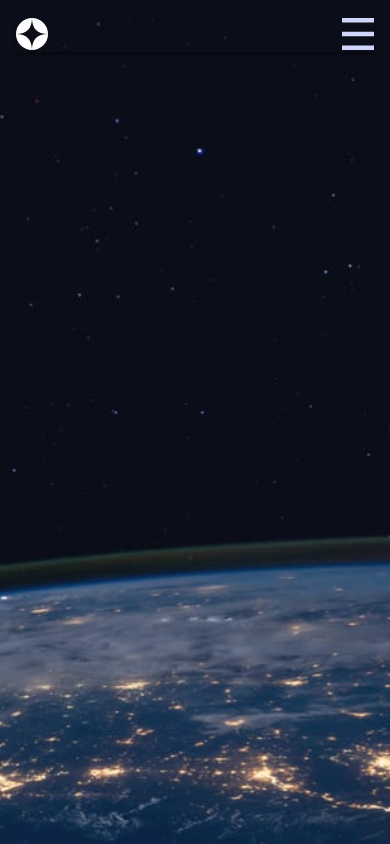
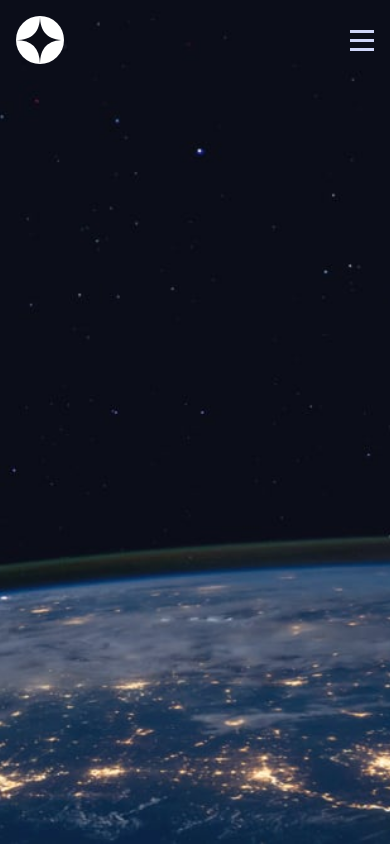
Before and after one commit to prophesierc/space-tourism-website-main, a Vue app in the folder app/: page /destination in a window 390 px wide. Built offline with nearby package versions, Linux system fonts and the light colour scheme.

Commit message:
update app/index.html, NavBar.vue, style.css and tailwind.config.js Completed mobile nav drawer

```diff
--- a/app/index.html
+++ b/app/index.html
@@ -4,6 +4,10 @@
     <meta charset="UTF-8" />
     <link rel="icon" href="/favicon-32x32.png" />
     <meta name="viewport" content="width=device-width, initial-scale=1.0">
+    <link rel="preconnect" href="https://fonts.googleapis.com">
+    <link rel="preconnect" href="https://fonts.gstatic.com" crossorigin>
+    <link href="https://fonts.googleapis.com/css2?family=Barlow+Condensed:wght@400;700&display=swap" rel="stylesheet">
+
     <title>Space Tourism</title>
   </head>
   <body>
--- a/app/src/components/NavBar.vue
+++ b/app/src/components/NavBar.vue
@@ -1,28 +1,70 @@
 <template>
-  <div class="p-4 flex justify-between items-center border-none outline-none">
-    <v-btn  class="bg-transparent w-full h-full">
-      <img src="@/assets/shared/logo.svg" class="absolute left-0 w-8 h-8" alt="Left Icon">
-      <img src="@/assets/shared/icon-hamburger.svg" @click="drawer = !drawer" class="absolute right-0 w-8 h-8" alt="Right Icon">
-    </v-btn>
+  <v-container class="p-6 flex justify-between items-center"
+    style="font-family: var(--ff-barlow-condensed);">
 
-    <v-navigation-drawer v-model="drawer" temporary app>
+    <v-row align="center" justify="space-between" class="w-full">
+      <v-col cols="auto">
+        <img src="@/assets/shared/logo.svg" alt="Logo" class="w-full h-full" />
+      </v-col>
+
+      <v-col cols="auto">
+          <img src="@/assets/shared/icon-hamburger.svg" @click="drawer = !drawer" alt="Open Menu" class="w-full h-full" />
+      </v-col>
+    </v-row>
+
+    <v-navigation-drawer v-model="drawer" temporary app :location="$vuetify.display.mobile ? 'right' : undefined"
+    class="bg-transparent backdrop-blur-sm">
 
       <v-list-item>
-        <img src="@/assets/shared/icon-close.svg" class="absolute right-4 w-5 h-5" alt="Left Icon" @click="drawer = !drawer">
+        <img src="@/assets/shared/icon-close.svg" class="absolute right-2 m-3 w-5 h-5" alt="Close Modal Icon" @click="drawer = !drawer">
       </v-list-item>
 
-      <v-list density="compact" nav>
-        <v-list-item prepend-icon="mdi-view-dashboard" title="HOME" value="home">
-        </v-list-item>
-        <v-list-item prepend-icon="mdi-forum" title="DESTINATION" value="destination">
-        </v-list-item>
-        <v-list-item prepend-icon="mdi-forum" title="CREW" value="crew">
-        </v-list-item>
-        <v-list-item prepend-icon="mdi-forum" title="TECHNOLOGY" value="technology">
-        </v-list-item>
+      <v-list density="default" width=100% ripple rounded nav
+      class="mt-20 text-white flex flex-column pl-8">
+
+      <v-list-item value="home">
+        <template v-slot:prepend>
+          <p class="pr-3 font-bold text-base tracking-widest">00</p>
+        </template>
+        <template v-slot:default>
+          <p class="ml-1 tracking-widest text-base font-thin">HOME</p>
+        </template>
+      </v-list-item>
+
+
+      <v-list-item value="destination">
+        <template v-slot:prepend>
+          <p class="pr-3 font-bold text-base tracking-widest">01</p>
+        </template>
+        <template v-slot:default>
+          <p class="ml-1 tracking-widest text-lg font-thin">DESTINATION</p>
+        </template>
+      </v-list-item>
+
+
+      <v-list-item value="crew">
+        <template v-slot:prepend>
+          <p class="pr-3 font-bold text-base tracking-widest">02</p>
+        </template>
+        <template v-slot:default>
+          <p class="ml-1 tracking-widest text-lg font-thin">CREW</p>
+        </template>
+      </v-list-item>
+
+
+      <v-list-item value="technology">
+        <template v-slot:prepend>
+          <p class="pr-3 font-bold text-base tracking-widest">03</p>
+        </template>
+        <template v-slot:default>
+          <p class="ml-1 tracking-widest text-lg font-thin">TECHNOLOGY</p>
+        </template>
+      </v-list-item>
+
       </v-list>
+
     </v-navigation-drawer>
-  </div>
+  </v-container>
 </template>
 
 <script setup>
@@ -31,3 +73,10 @@ const drawer = ref(false);
 
 defineOptions({ name: 'NavBar' });
 </script>
+
+<style scoped>
+.custom-item {
+  font-size: 1.5rem !important;
+  letter-spacing: 0.5rem !important;
+}
+</style>
--- a/app/src/style.css
+++ b/app/src/style.css
@@ -1,3 +1,9 @@
 @tailwind base;
 @tailwind components;
 @tailwind utilities;
+
+@layer base {
+  :root {
+    --ff-barlow-condensed: 'Barlow Condensed', sans-serif; /* Combined font family */
+  }
+}
--- a/app/tailwind.config.js
+++ b/app/tailwind.config.js
@@ -5,7 +5,9 @@ export default {
     "./src/**/*.{vue,js,ts,jsx,tsx}",
   ],
   theme: {
-    extend: {},
+    extend: {
+      fontFamily: {},
+    },
   },
   plugins: [],
 }
```
